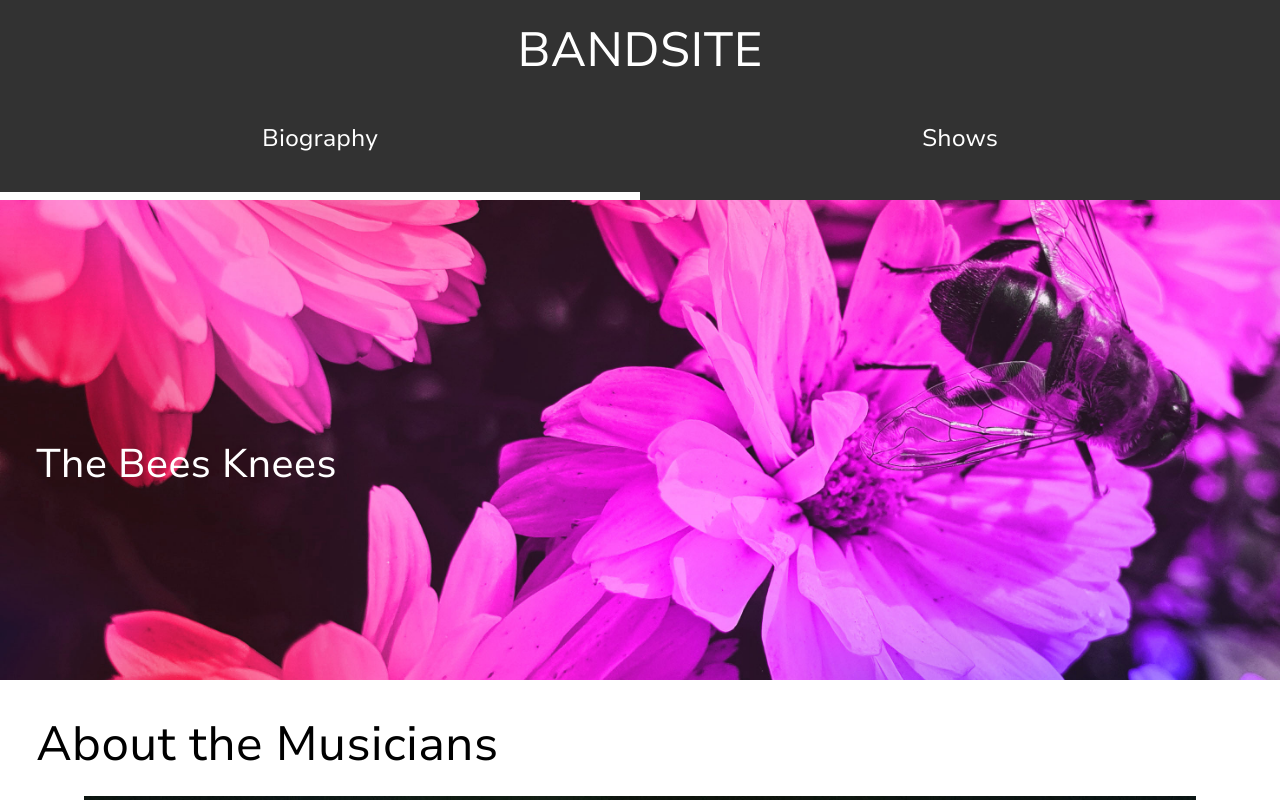
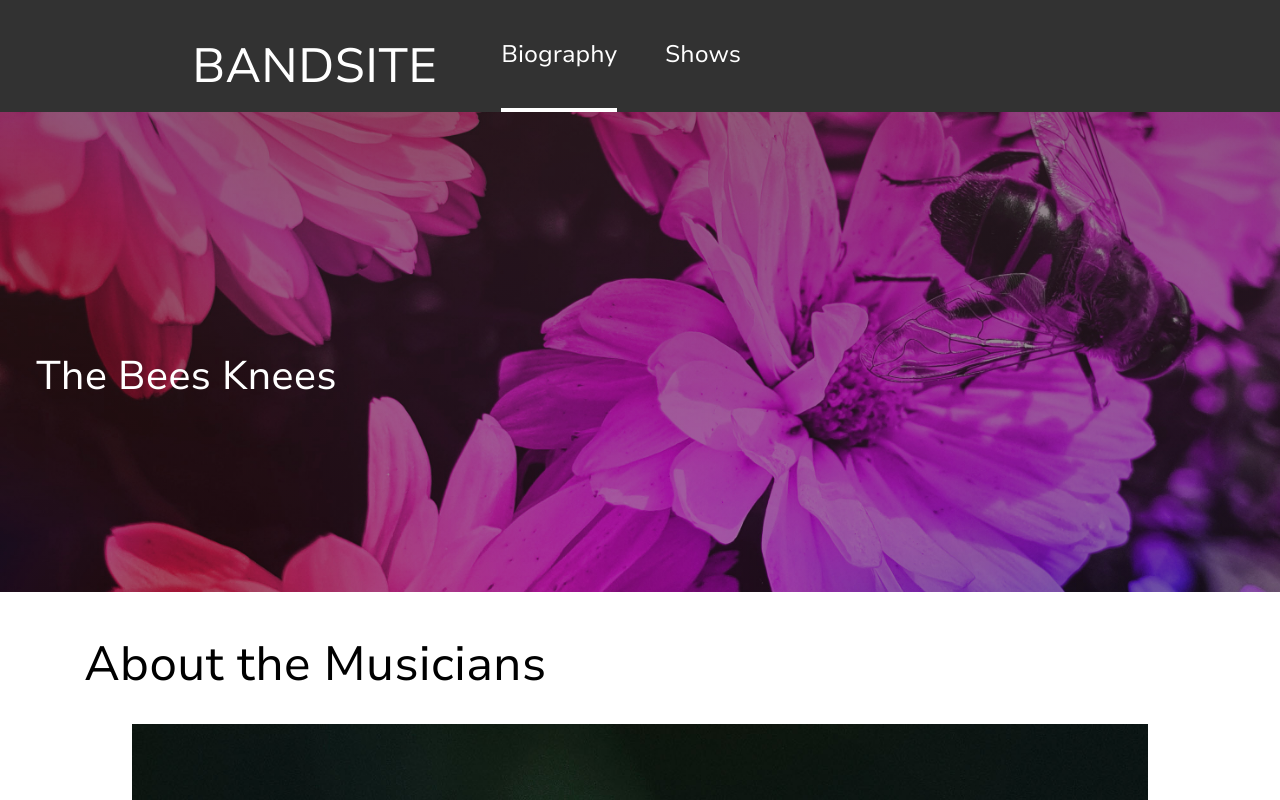
Before and after one commit to michellejenn/michelle-okeke-bandsite, a plain HTML site: page index.html in a window 1280 px wide. Shown: the top 800 px of the page. Drawn offline with Linux system fonts and the light colour scheme.

Commit message:
completed styling for bandsite sprint-1

```diff
--- a/index.html
+++ b/index.html
@@ -9,13 +9,17 @@
 <body>
     <header class = "header">
         <nav class = "header__nav">
-            <h1 class ="header__logo"><a href="#">BANDSITE</a></h1>
             <ul class ="header__list">
-                <li class ="header__item header__item--bio"><h2><a class ="header__link" href="#">Biography</a></h2></li>
+                <li class ="header__logo"><h1 class ="header__logo"><a class ="header__link" href="./index.html">BANDSITE</a></h1></li>
+                <div class="header__mobile">
+                <li class ="header__item header__item--bio"><h2><a class ="header__link header__link--bio" href="./index.html">Biography</a></h2></li>
                 <li class ="header__item"><h2><a class ="header__link" href="#">Shows</a></h2></li>
+                </div>
+
             </ul>
         </nav>
     </header>
+
     <main class = "main">
         <section class = "hero">
             <h2 class ="hero__title">The Bees Knees</h2>
@@ -81,10 +85,10 @@
                     <img class ="Gallery__photo" src="./assets/images/Photo-gallery-3.jpg" alt="image">
                     <img class ="Gallery__photo" src="./assets/images/Photo-gallery-4.jpg" alt="image">
                     <img class ="Gallery__photo" src="./assets/images/Photo-gallery-5.jpg" alt="image">
-                    <img class ="Gallery__photo" src="./assets/images/Photo-gallery-6.jpg" alt="image">
+                    <img class ="Gallery__photo" src="./assets/images/Photo-gallery-9.jpg" alt="image">
                     <img class ="Gallery__photo" src="./assets/images/Photo-gallery-7.jpg" alt="image">
                     <img class ="Gallery__photo" src="./assets/images/Photo-gallery-8.jpg" alt="image">
-                    <img class ="Gallery__photo" src="./assets/images/Photo-gallery-9.jpg" alt="image">
+                    <img class ="Gallery__photo" src="./assets/images/Photo-gallery-6.jpg" alt="image">
                 </div>
 
             </section>
@@ -94,31 +98,39 @@
     <footer class ="footer">
         <div class ="footer__wrapper">
             <section class ="footer__section">
-                <h3 class ="footer__heading">Get in Touch</h3>
-                <div class ="footer__icons">
-                    <img class ="footer__icon" src="./assets/icons/Icon-instagram.svg" alt="instagram icon">
-                    <img class ="footer__icon" src="./assets/icons/Icon-facebook.svg" alt="facebook icon">
-                    <img class ="footer__icon" src="./assets/icons/Icon-twitter.svg" alt="twitter icon">
-                </div>
-                <h3 class ="footer__logo-top"><a href="">BANDSITE</a></h3>
-            </section>
+                <ul class ="footer__unordered">
+                    <li class="footer__listitem"><h3 class ="footer__heading">Get in Touch</h3></li>
+                    <li class ="footer__listitem">
+                        <ul class ="footer__icons">
+                            <li class ="footer__iconimage"><a href=""><img class ="footer__icon" src="./assets/icons/Icon-instagram.svg" alt="instagram icon"></a></li>
+                            <li class ="footer__iconimage"><a href=""><img class ="footer__icon" src="./assets/icons/Icon-facebook.svg" alt="facebook icon"></a></li>
+                            <li class ="footer__iconimage"><a href=""><img class ="footer__icon" src="./assets/icons/Icon-twitter.svg" alt="twitter icon"></a></li>
+                        </ul>
+                    </li>
+                    <li class ="footer__listitem"><h3 class ="footer__logo-top"><a href="">BANDSITE</a></h3></li>
+                </ul>
+
+
             <div class ="footer__container">
-                <section class ="footer_subsection">
+                <section class ="footer__subsection">
                     <h4 class ="footer__subheading">The Bees Knees Management</h4>
                     <p class="footer__address">503 Broadway Penthouse, New York, NY 10012, USA</p>
-                    <p class ="footer__booking">info@thebeesknees.com</p>
+
+                    <a class ="footer__booking" href="mailto:info@thebeesknees.com">info@thebeesknees.com</a>
                 </section>
                 <section class ="footer__subsection">
                     <h4 class ="footer__subheading">Limited Artist Group</h4>
-                    <p class="footer__address">Booking Agent for US/ South America/ Japan</p>
-                    <!-- <p class="footer__address" >US/ South America/ Japan</p> -->
-                    <p class ="footer__booking">bookings@limitlessag.com</p>
+                    <p class="footer__address">Booking Agent for US / South America / Japan</p>
+
+
+                    <a class ="footer__booking" href="mailto:bookings@limitlessag.com">bookings@limitlessag.com</a>
 
                 </section>
                 <section class ="footer__subsection">
                     <h4 class ="footer__subheading">ARCH Entertainment</h4>
-                    <p class="footer__address">Booking Agent for UK/EU/AU</p>
-                    <p class ="footer__booking">bookings@archentertainment.com</p>
+                    <p class="footer__address footer__address--uk">Booking Agent for UK / EU / AU</p>
+                    <a class ="footer__booking" href="mailto:bookings@archentertainment.com">bookings@archentertainment.com</a>
+
                 </section>
             </div>
 
--- a/styles/bio.scss
+++ b/styles/bio.scss
@@ -8,12 +8,14 @@
     width: 100%;
     &__item--bio{
 
-        border-bottom: 0.5rem solid $primary-color-white;
+        border-bottom: 0.3rem solid $primary-color-white;
+
 
     }
+
 }
 .hero{
-    background-image: url('../assets/images/hero-bio.jpg');
+    background-image: linear-gradient(rgba(35, 24, 24, 0.5), rgba(9, 1, 1, 0.35)), url('../assets/images/hero-bio.jpg');
     background-position: center;
     background-size: cover;
     min-height: 60vh;
@@ -24,8 +26,6 @@
     @include tablet{
         @include padding-before-headline-desktoptablet;
     }
-
-
     &__title{
         margin: 0;
         color: $primary-color-white;
@@ -36,9 +36,6 @@
         @include tablet{
             @include padding-left-desktoptablet;
         }
-
-
-
     }
 }
 .content{
@@ -47,8 +44,8 @@
         @include padding-left;
         @include padding-right;
         @include padding-after-headline;
-        font-size: 1.5rem;
-        line-height: 2rem;
+        font-size: 2.5rem;
+        line-height: 3rem;
         font-weight: 500;
         @include tablet{
             @include padding-before-headline-desktoptablet;
@@ -56,17 +53,18 @@
             @include padding-left-desktoptablet;
             @include padding-right-desktoptablet;
             font-size: 3rem;
-            // font-weight: 700;
         }
+    }
+    @include desktop{
+        padding-left: 3rem;
+        padding-right: 3rem;
     }
     &__container{
         @include tablet{
             padding-left: 3rem;
             padding-right: 3rem
         }
-
     }
-
     &__image{
         @include padding-left;
         @include padding-right;
@@ -75,8 +73,6 @@
             @include padding-left-desktoptablet;
             @include padding-right-desktoptablet;
         }
-
-
     }
     &__writeup{
         @include padding-left;
@@ -88,12 +84,9 @@
             @include padding-right-desktoptablet;
             font-size: 1.5rem;
         }
-
-
     }
     &__quote{
         @include justify-center;
-
     }
     &__speaker{
         @include padding-after-headline;
@@ -122,20 +115,19 @@
             display: flex;
             flex-direction: row;
             justify-content: space-between;
-
             @include padding-left-desktoptablet;
             @include padding-right-desktoptablet;
         }
     }
     &__paragraph{
         @include tablet{
-        //    width: 30%;
            font-size: .875rem;
            width: 45%;
-
+        }
+        @include desktop{
+            font-size: 1.3rem;
         }
     }
-
     &__item{
         font-size: 2.2rem;
         font-weight: 400;
@@ -143,19 +135,12 @@
             font-size: 1rem;
             display: flex;
             justify-content: space-between;
-
-
-
         }
 
     }
-
-
 }
 .Gallery{
     background-color: $secondary-color-alabaster;
-
-
     &__heading{
         @include padding-left;
         @include padding-right;
@@ -168,7 +153,6 @@
             @include padding-left-desktoptablet;
             @include padding-right-desktoptablet;
             padding-right: 0;
-
         }
     }
     &__container{
@@ -179,100 +163,179 @@
             @include padding-left-desktoptablet;
             @include padding-right-desktoptablet;
         }
-
     }
     &__photo{
         width: 100%;
         @include padding-left;
         @include padding-right;
         @include padding-after-headline;
+        filter: grayscale(70%);
+        transition: filter 0.3s ease;
+        &:hover{
+            filter: grayscale(0%);
+        }
         @include tablet{
             @include padding-after-headline-desktoptablet;
-            // @include padding-left-desktoptablet;
-            // @include padding-right-desktoptablet;
             width: 32%;
-            // padding-left: 1rem;
-            // padding-right: 1rem;
-            // flex-grow: 1;
         }
     }
 }
 .footer{
     background-color: $primary-color-black;
     color: $primary-color-white;
-    font-size: 1.5rem;
+    font-size: 1.6rem;
     @include padding-left;
     @include padding-right;
     @include tablet{
         @include padding-left-desktoptablet;
         @include padding-right-desktoptablet;
     }
-   &__wrapper{
-    width: 60%;
-    // @include tablet{
-    //     width: 100%;
-    // }
+    @include desktop{
+
+            padding-left: 3rem;
+            padding-right: 3rem;
+
+    }
+
+   &__heading{
+
+    font-size: 2rem;
+
+
+    @include tablet{
+        padding-top: 0;
+        margin-top: 0;
+
+    }
+    @include desktop{
+        font-size: 1.5rem;
+
+    }
    }
-   &__heading{
+   &__unordered{
     @include padding-before-headline;
     @include padding-after-headline;
-    font-size: 2.5rem;
+    padding-left: 0;
     @include tablet{
+        display: flex;
+        flex-direction: row;
         @include padding-before-headline-desktoptablet;
-        @include padding-after-headline-desktoptablet;
+        padding-bottom: 0;
     }
+
    }
    &__icons{
     display: flex;
     justify-content: space-between;
-    width: 50%;
+
+
+    padding-left: 0;
+    width: 60%;
     @include tablet{
-        width: 20%;
-        align-items: center;
+        width: 60%;
+
+    }
+    @include desktop{
+
+
+
+    }
+   }
+   &__icon{
+    width: 2.5rem;
+    height: 2.5rem;
+    @include tablet{
+        width: 1.6rem;
+        height: 1.6rem;
+
     }
 
    }
-   &__icon{
-    width: 2rem;
-    height: 2.5rem;
+   &__listitem{
+        width: 50%;
+        @include desktop{
+            width: 30%;
+        }
    }
+
     &__logo-top{
         display: none;
         @include tablet{
             display: flex;
-            align-items: center;
-            justify-content: center;
+            margin-top: 0;
+            justify-self: flex-end;
+
+        }
+
+
+    }
+    &__subsection{
+        display: flex;
+        flex-direction: column;
+        width: 49%;
+        @include tablet{
+            display: flex;
+            flex-direction: column;
+            align-items: flex-start;
+            justify-content: space-between;
+            padding-right: 20px;
+        }
+
+    }
+    &__container{
+        display: flex;
+        flex-direction: column;
+        @include tablet{
+            font-size: 1.2rem;
+            display: flex;
+            flex-direction: row;
+        }
+        @include desktop{
+            padding-right: 15rem;
+
         }
     }
+
     &__subheading{
-        font-weight: 800;
-        font-size: 1.8rem;
+        @include tablet{
+            width: auto;
+
+        }
     }
+    &__address{
+        @include tablet{
+            display: flex;
+            justify-content: center;
+            align-content: center;
+            width: auto;
+        }
+
+    }
+    &__booking{
+        font-size: 1rem;
+    }
+    &__section{
+        @include tablet{
+
+        }
+    }
+
     &__bottom{
         @include padding-before-headline;
         @include tablet{
             @include padding-before-headline-desktoptablet;
         }
     }
+
     &__logo-bottom{
         font-size: 3rem;
+        @include tablet{
+            display: none;
+        }
     }
     &__copyright{
         margin: 0;
         padding-bottom: 2rem;
     }
-    &__section{
-        // line-height: 1.25rem;
-        @include tablet{
-            display: flex;
-            justify-content: space-between;
-            @include padding-before-headline-desktoptablet;
-        }
-    }
-    &__container{
-        @include tablet{
-            display: flex;
-        }
 
-    }
 }
--- a/styles/partials/_global.scss
+++ b/styles/partials/_global.scss
@@ -9,21 +9,10 @@
 body{
    font-family: "NunitoSans";
    margin: 0;
-   // width: 100%;
+
 
 
 }
-// h1{
-//    font-weight:700;
-
-// }
-// h2{
-//    font-weight: 500;
-
-// }
-// h3{
-//    font-weight: 400;
-// }
 a{
    text-decoration:none;
    color: inherit;
@@ -31,30 +20,99 @@ a{
 li{
    list-style-type: none;
 }
+
 .header{
    background-color: $primary-color-black;
    color: $primary-color-white;
    font-weight: 700;
    line-height: 4.25rem;
+
    &__logo{ margin-top: 0;
       font-size: 3rem;
       margin-bottom: 0;
       display: flex;
       justify-content: center;
       padding-top: 1rem;
+      @include tablet{
+         padding-left: 1rem;
+      }
+      @include desktop{
+         padding-left: 6rem;
+      }
 
 
 
    }
-   &__list{
+
+    &__list{
+      padding-left: 0;
+      margin: 0;
+      @include tablet{
+         display: flex;
+         justify-content: flex-start;
+         gap: 4rem;
+         width: 100%
+
+         }
+
+
+   }
+   &__mobile{
       padding-left: 0;
       display: flex;
+      flex-direction: row;
+      gap: 2rem;
       margin: 0;
+      @include tablet{
+         gap: 3rem;
+
+
+
+      }
+
    }
-   &__item{
+     &__item{
       width: 50%;
       display: flex;
       justify-content: center;
+      @include tablet{
+         display: flex;
+         flex: 1;
+         justify-content: center;
+
+      }
+
+
+      }
+
+      &__link {
+         color: #ffffff;
+         text-decoration: none;
+         transition: color 0.3s ease, font-size 0.3s ease;
+
+         &:hover {
+            color: #3b1a12;
+            font-size: 1.1em;
+         }
+      }
+
 
    }
-}
+
+
+
+   // &__list{
+   //    padding-left: 0;
+   //    display: flex;
+   //    margin: 0;
+
+   // }
+
+   // &__item{
+   //    width: 50%;
+   //    display: flex;
+   //    justify-content: center;
+
+
+
+   // }
```
Also changed, not shown: styles/bio.css.
